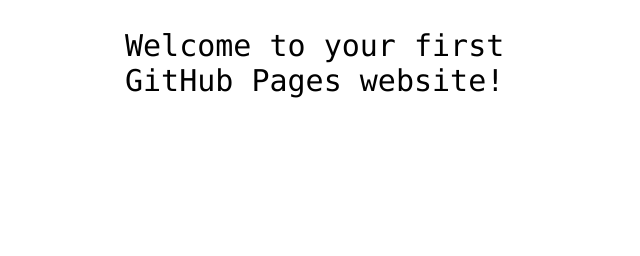
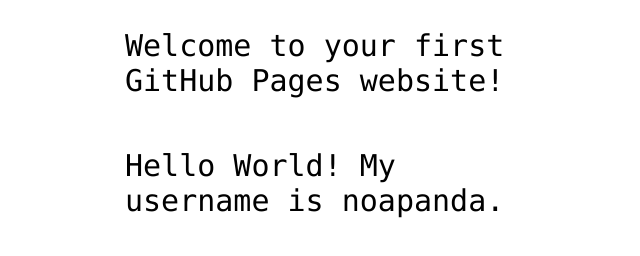
Before and after one commit to noapanda/hello-world, a plain HTML site: page index.html in a window 1280 px wide. Shown: the part 360-616 px from the top of the page, without its empty margins (315-955 px from the left). Drawn offline with Linux system fonts and the light colour scheme.

Commit message:
Add my username to index.html file

```diff
--- a/index.html
+++ b/index.html
@@ -16,3 +16,25 @@
 
 </body>
 </html>
+
+
+
+
+
+
+
+
+
+
+
+
+
+
+
+
+<p>
+  Hello World! My username is noapanda.
+</p>
+
+</body>
+</html>
```
